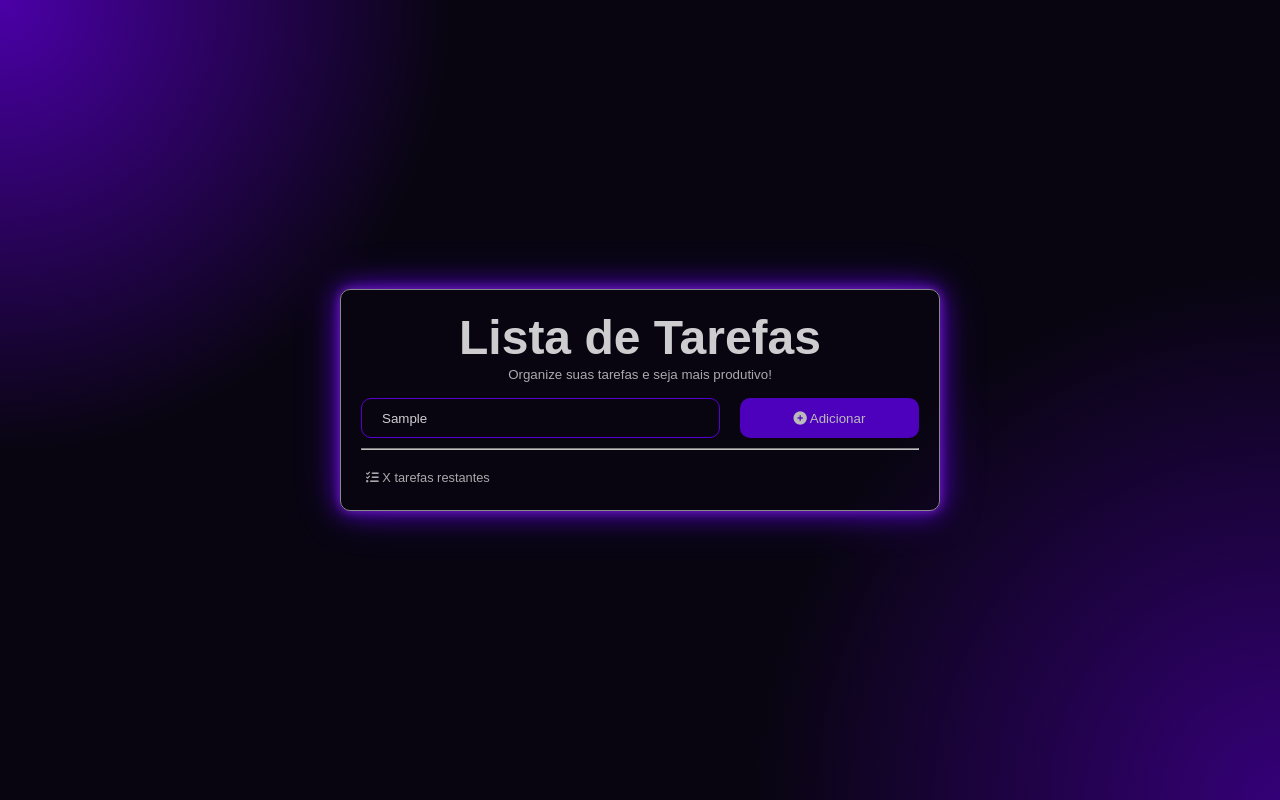
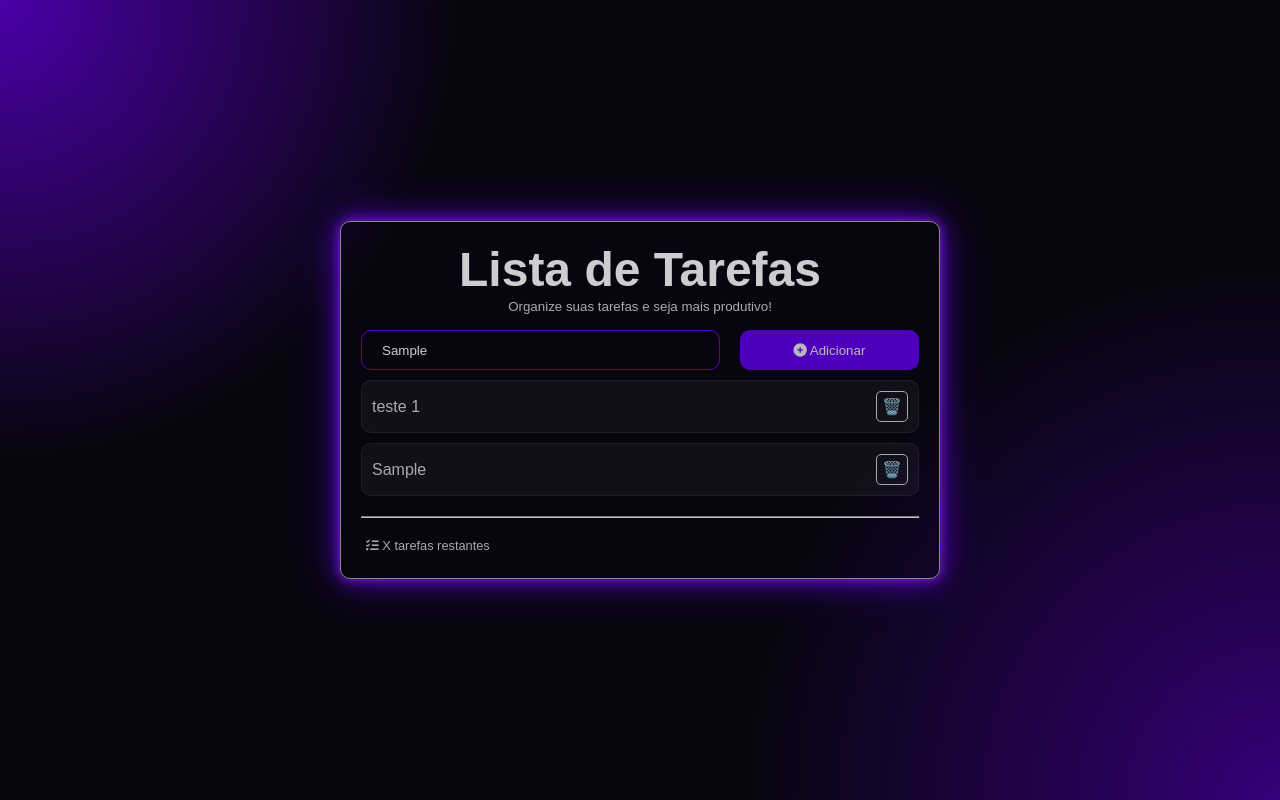
Before and after one commit to gabriellfelix01-ops/To-Do-List, a plain HTML site: page index.html in a window 1280 px wide. Both pictures are taken after typing "Sample" into the empty fields and a click on the button "Adicionar". Drawn offline with Linux system fonts and the light colour scheme.

Commit message:
Adicionar tarefas concluido.
Terminei a parte onde eu consigo adicionar tarefas na tabela, agora vou iniciar os códigos para remover as tarefas da tabela.

```diff
--- a/css/style.css
+++ b/css/style.css
@@ -83,6 +83,9 @@ h1{
     list-style: none;
 }
 #list-table li{
+    display: flex;
+    justify-content: space-between;
+    align-items: center;
     background: rgba(255, 255, 255, 0.05);
     border: 1px solid rgba(255, 255, 255, 0.08);
     border-radius: 10px;
@@ -100,6 +103,20 @@ h1{
 #list-table::-webkit-scrollbar-track {
     background: transparent;
 }
+
+.remove{
+    color: #4b00a8;
+    background-color:transparent;
+    border: 1px solid lightgray;
+    border-radius: 5px;
+    padding: 5px;
+    transition: 0.3s;
+}
+.remove:hover{
+    cursor: pointer;
+    transform: translateY(-3px);
+}
+
 /* FOOTER */
 footer{
     font-size: 0.8rem;
--- a/index.html
+++ b/index.html
@@ -19,10 +19,16 @@
 
         <div id="inputs">
             <input type="text" name="text" id="input-text" placeholder= "Adicionar uma nova tarefa">
-            <button id="button-submit"><i class="fa-solid fa-circle-plus"></i> Adicionar</button>
+            <button id="button-submit">
+                <i class="fa-solid fa-circle-plus"></i>
+                <span>Adicionar</span>
+            </button>
         </div>
         <section id="list-table">
-            <ul>
+            <ul id="list">
+                <li>teste 1
+                <span class="remove">🗑️</span>
+                </li>
             </ul>
         </section>
         <hr>
--- a/js/scripts.js
+++ b/js/scripts.js
@@ -0,0 +1,23 @@
+const container = document.querySelector("#container")
+const list = document.querySelector("#list")
+const buttonSubmit = document.querySelector("#button-submit")
+const itemList = document.querySelector("#input-text")
+
+const createNewItem = (newItem) => {
+    const newLi = document.createElement("li")
+    newLi.innerHTML = newItem
+    list.appendChild(newLi)
+}
+
+buttonSubmit.addEventListener("click", (e) => {
+    e.preventDefault()
+    const newItem = itemList.value + `<span class="remove">🗑️</span>`
+    console.log(newItem)
+
+    const textButtonSubmit = buttonSubmit.querySelector("span")
+    textButtonSubmit.innerText = "Item Adicionado"
+    setTimeout(() => {
+        textButtonSubmit.innerText = "Adicionar"
+    },2000)
+    createNewItem(newItem)
+})
```
